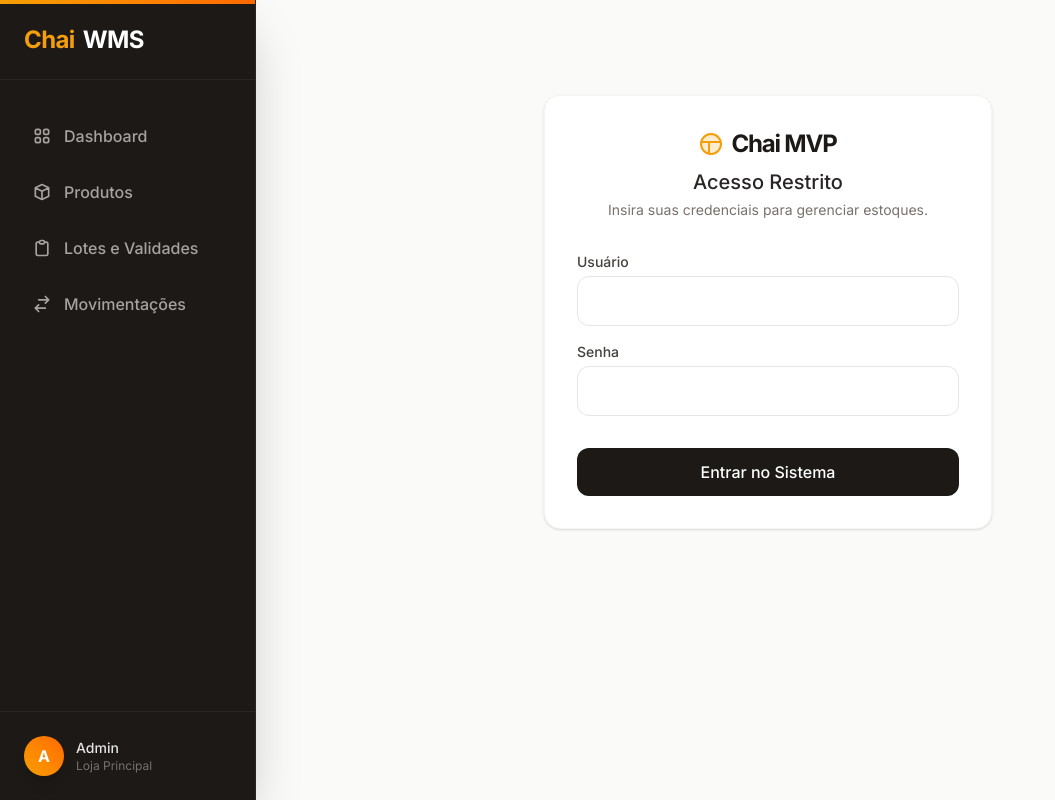
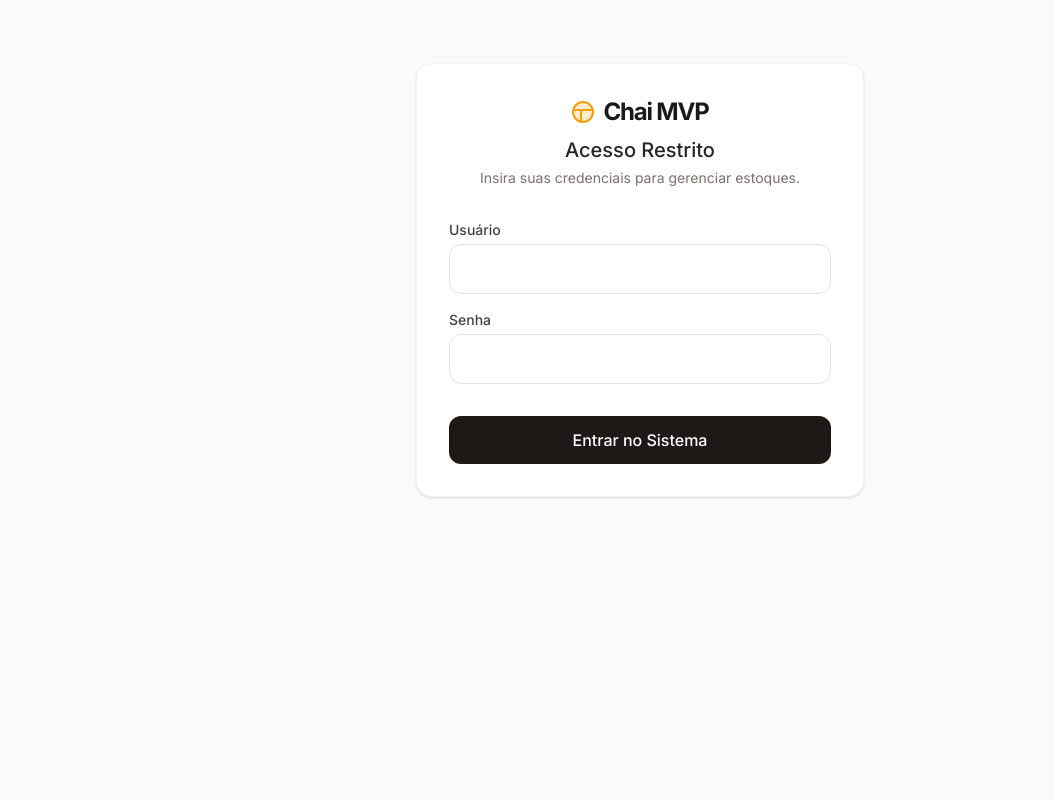
Before and after one commit to Quireza/mvp-estoque, a Next.js app: page /login in a window 1280 px wide. Shown: the whole page, without its empty margins (0-1055 px from the left). Built offline with nearby package versions, Linux system fonts and the light colour scheme.

Commit message:
style: remove sidebar component layout da tela isolada de login

```diff
--- a/src/app/layout.tsx
+++ b/src/app/layout.tsx
@@ -1,8 +1,8 @@
 import type { Metadata } from "next";
 import { Inter } from "next/font/google";
 import "./globals.css";
-import Sidebar from "@/components/Sidebar";
 import { Toaster } from "sonner";
+import LayoutWrapper from "@/components/LayoutWrapper";
 
 const inter = Inter({ subsets: ["latin"] });
 
@@ -20,12 +20,9 @@ export default function RootLayout({
     <html lang="pt-BR" suppressHydrationWarning>
       <body className={`${inter.className} bg-stone-50 text-stone-900 flex h-screen overflow-hidden antialiased`} suppressHydrationWarning>
         <Toaster richColors position="top-right" />
-        <Sidebar />
-        <main className="flex-1 overflow-y-auto bg-stone-50 p-8">
-          <div className="mx-auto max-w-7xl">
-            {children}
-          </div>
-        </main>
+        <LayoutWrapper>
+          {children}
+        </LayoutWrapper>
       </body>
     </html>
   );
--- /dev/null
+++ b/src/components/LayoutWrapper.tsx
@@ -0,0 +1,20 @@
+'use client';
+
+import { usePathname } from 'next/navigation';
+import Sidebar from '@/components/Sidebar';
+
+export default function LayoutWrapper({ children }: { children: React.ReactNode }) {
+  const pathname = usePathname();
+  const isLoginPage = pathname === '/login';
+
+  return (
+    <>
+      {!isLoginPage && <Sidebar />}
+      <main className={isLoginPage ? 'flex-1 bg-stone-50 h-full' : 'flex-1 overflow-y-auto bg-stone-50 p-8'}>
+        <div className={isLoginPage ? 'h-full w-full' : 'mx-auto max-w-7xl'}>
+          {children}
+        </div>
+      </main>
+    </>
+  );
+}
```
